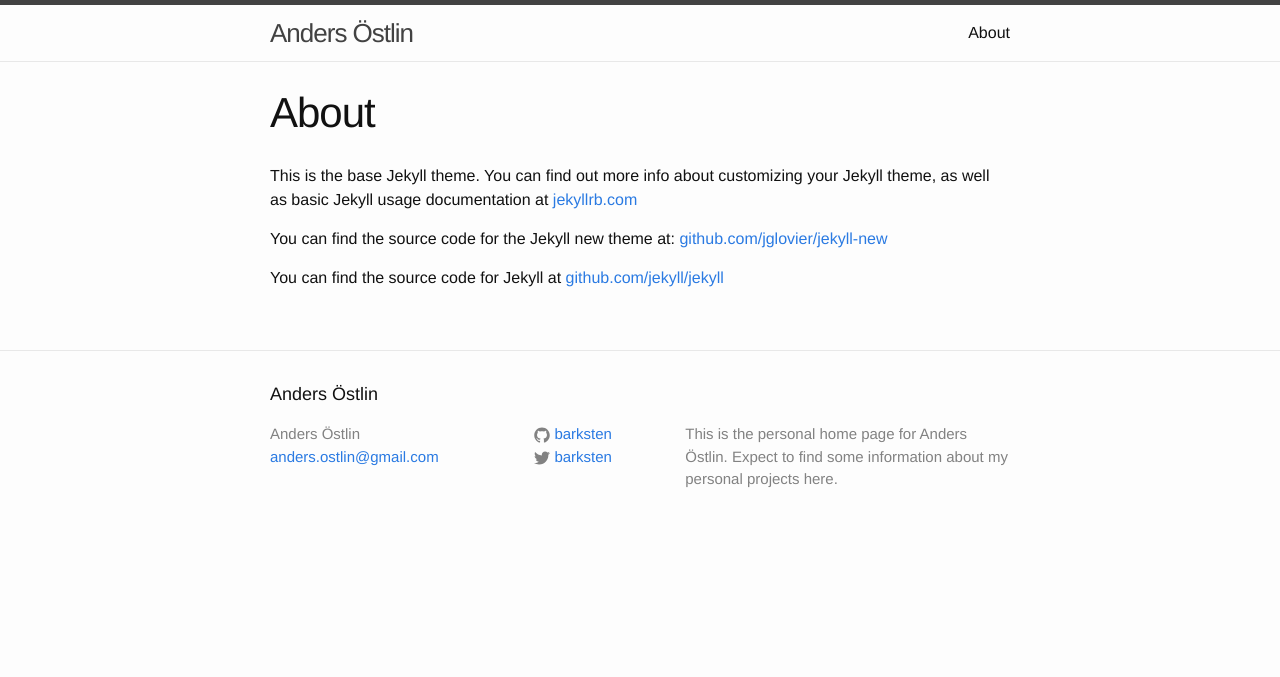
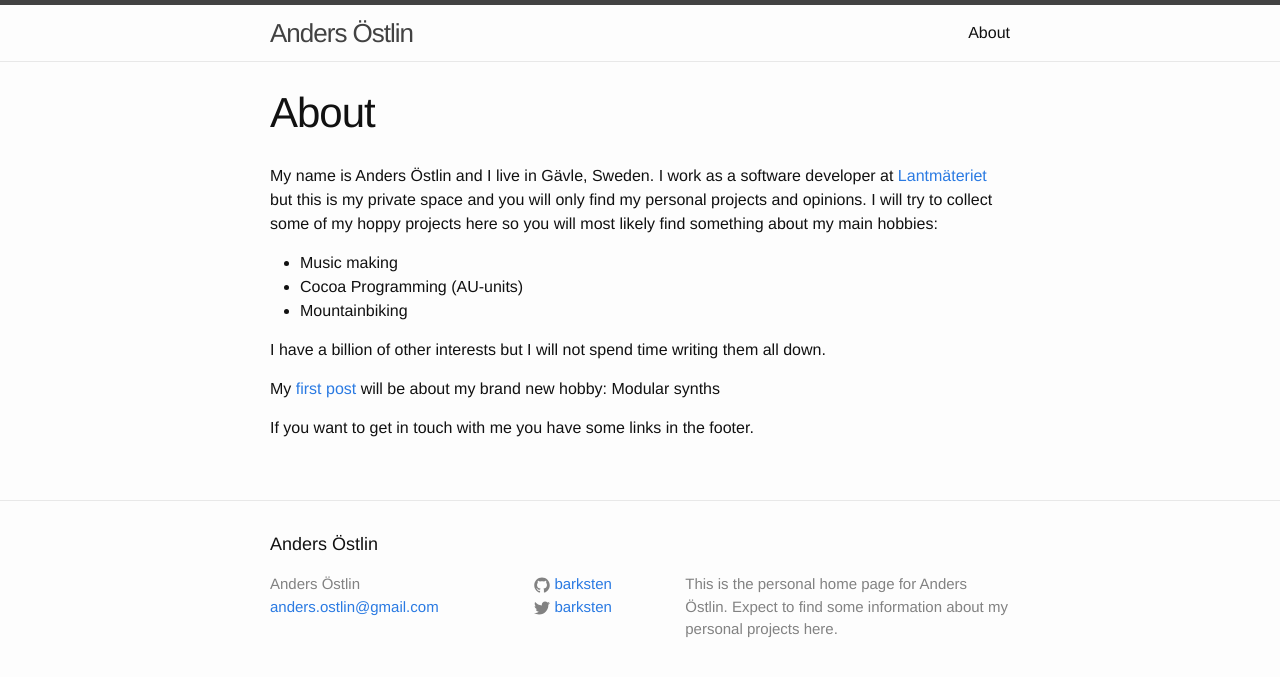
Before and after one commit to barksten/barksten.github.io, a Jekyll site: the page built from about.md, in a window 1280 px wide. Shown: the top 677 px of the page. Built offline with Jekyll 4.4.1, drawn with Linux system fonts in a browser that asks for light colours.

Commit message:
Update about page

```diff
--- a/_posts/2015-12-02-welcome-to-my-blog.markdown
+++ b/_posts/2015-12-02-welcome-to-my-blog.markdown
@@ -2,7 +2,7 @@
 layout: post
 title:  "Welcome to my new blog"
 date:   2015-12-02 17:25:05
-categories: welcome
+categories: blog
 ---
 #Quick intro
 The first series of posts here will be about my first steps in the world of
--- a/about.md
+++ b/about.md
@@ -4,8 +4,20 @@ title: About
 permalink: /about/
 ---
 
-This is the base Jekyll theme. You can find out more info about customizing your Jekyll theme, as well as basic Jekyll usage documentation at [jekyllrb.com](http://jekyllrb.com/)
+My name is Anders Östlin and I live in Gävle, Sweden.
+I work as a software developer at [Lantmäteriet] but this is my private space and you will only find my personal projects and opinions.
+I will try to collect some of my hoppy projects here so you will most likely find something about my main hobbies:
 
-You can find the source code for the Jekyll new theme at: [github.com/jglovier/jekyll-new](https://github.com/jglovier/jekyll-new)
+* Music making
+* Cocoa Programming (AU-units)
+* Mountainbiking
 
-You can find the source code for Jekyll at [github.com/jekyll/jekyll](https://github.com/jekyll/jekyll)
+I have a billion of other interests but I will not spend time writing them all down.
+
+My [first post] will be about my brand new hobby: Modular synths
+
+
+If you want to get in touch with me you have some links in the footer.
+
+[Lantmäteriet]: http://www.lantmateriet.se
+[first post]: /blog/2015/12/02/welcome-to-my-blog.html
```
